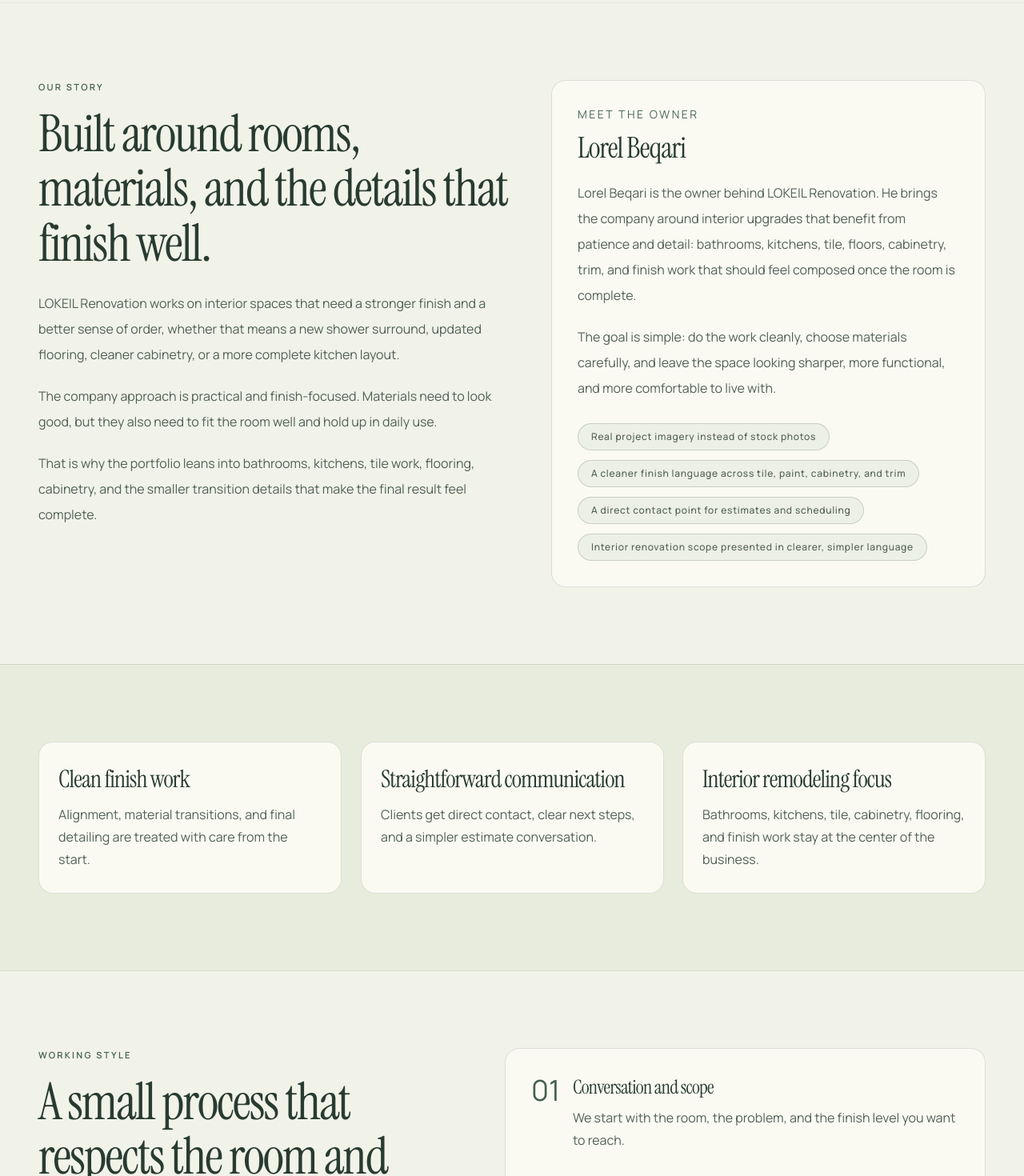
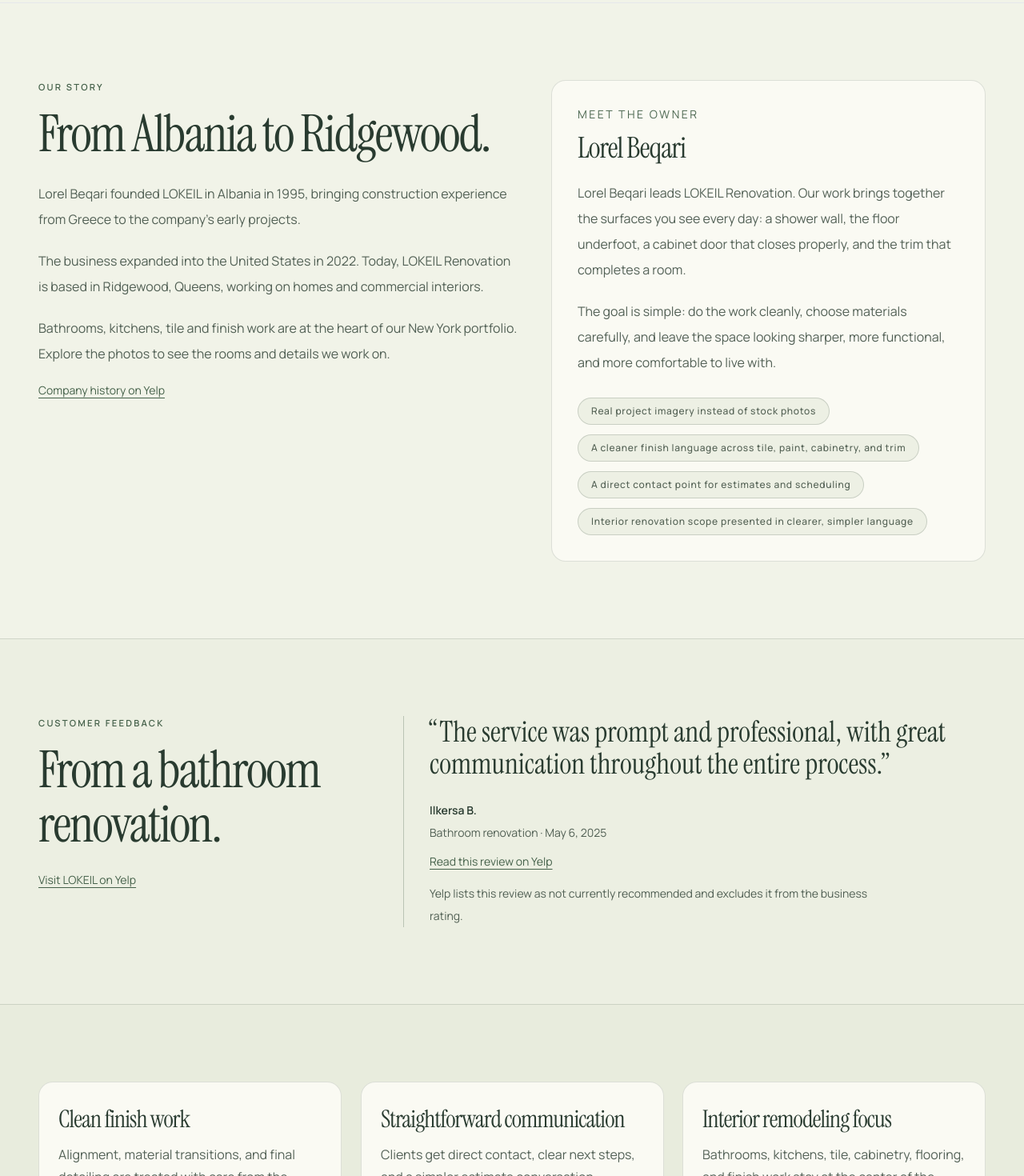
Before and after one commit to donaldlena833-cyber/lokeil-website, a Next.js app: page /about in a window 1280 px wide. Shown: the part 1000-2470 px from the top of the page at 80% size. Built offline with nearby package versions, Linux system fonts and the light colour scheme.

Commit message:
Add sourced Yelp customer feedback and align business details (#35)

```diff
--- a/app/about/page.tsx
+++ b/app/about/page.tsx
@@ -1,6 +1,7 @@
 import type { Metadata } from 'next';
 import Image from 'next/image';
 import Link from 'next/link';
+import CustomerFeedback from '../components/CustomerFeedback';
 
 import {
   featuredImages,
@@ -13,7 +14,7 @@
 export const metadata: Metadata = buildPageMetadata({
   title: 'About Our Queens Remodeling Team',
   description:
-    'Learn about LOKEIL Renovation, owner Lorel Beqari, and the interior remodeling approach behind the company\'s bathrooms, kitchens, tile, and finish work.',
+    'Meet Lorel Beqari and learn LOKEIL’s story from Albania in 1995 to its US expansion in 2022 and today’s remodeling work from Ridgewood, Queens.',
   path: '/about',
 });
 
@@ -80,21 +81,21 @@
         <div className="site-shell grid gap-10 lg:grid-cols-[1.05fr_0.95fr]">
           <div data-reveal="fade-up">
             <p className="eyebrow">Our story</p>
-            <h2 className="section-title mt-4">Built around rooms, materials, and the details that finish well.</h2>
+            <h2 className="section-title mt-4">{siteData.history.heading}</h2>
             <div className="mt-6 space-y-5 text-base leading-8 text-ink/80">
               <p>
-                {siteData.brandName} works on interior spaces that need a stronger finish and a better
-                sense of order, whether that means a new shower surround, updated flooring,
-                cleaner cabinetry, or a more complete kitchen layout.
+                {siteData.history.origin}
               </p>
               <p>
-                The company approach is practical and finish-focused. Materials need to look good,
-                but they also need to fit the room well and hold up in daily use.
+                {siteData.history.expansion}
               </p>
               <p>
-                That is why the portfolio leans into bathrooms, kitchens, tile work, flooring,
-                cabinetry, and the smaller transition details that make the final result feel complete.
+                Bathrooms, kitchens, tile and finish work are at the heart of our New York
+                portfolio. Explore the photos to see the rooms and details we work on.
               </p>
+              <a href={siteData.yelp} target="_blank" rel="noopener noreferrer" className="inline-block text-sm text-accent underline underline-offset-4">
+                Company history on Yelp<span className="sr-only">, opens in a new tab</span>
+              </a>
             </div>
           </div>
 
@@ -104,9 +105,9 @@
             </p>
             <h3 className="mt-3 text-4xl text-ink">{siteData.owner}</h3>
             <p className="mt-5 text-base leading-8 text-ink/80">
-              Lorel Beqari is the owner behind {siteData.brandName}. He brings the company around
-              interior upgrades that benefit from patience and detail: bathrooms, kitchens, tile,
-              floors, cabinetry, trim, and finish work that should feel composed once the room is complete.
+              {siteData.owner} leads {siteData.brandName}. Our work brings together the surfaces
+              you see every day: a shower wall, the floor underfoot, a cabinet door that closes
+              properly, and the trim that completes a room.
             </p>
             <p className="mt-5 text-base leading-8 text-ink/80">
               The goal is simple: do the work cleanly, choose materials carefully, and leave the
@@ -123,6 +124,8 @@
           </div>
         </div>
       </section>
+
+      <CustomerFeedback />
 
       <section className="section-rule section-space bg-sage-soft/60">
         <div className="site-shell grid gap-6 lg:grid-cols-3">
--- /dev/null
+++ b/app/components/CustomerFeedback.tsx
@@ -0,0 +1,31 @@
+import { customerFeedback } from '../customerFeedback';
+import { siteData } from '../siteData';
+
+export default function CustomerFeedback() {
+  return (
+    <section id="customer-feedback" className="section-rule section-space scroll-mt-20 bg-sage-soft/40" aria-labelledby="customer-feedback-title">
+      <div className="site-shell grid gap-8 lg:grid-cols-[0.7fr_1.3fr] lg:gap-16">
+        <div>
+          <p className="eyebrow">Customer feedback</p>
+          <h2 id="customer-feedback-title" className="section-title mt-4">From a bathroom renovation.</h2>
+          <a href={siteData.yelp} target="_blank" rel="noopener noreferrer" className="mt-6 inline-block text-sm text-accent underline underline-offset-4">
+            Visit LOKEIL on Yelp<span className="sr-only">, opens in a new tab</span>
+          </a>
+        </div>
+        <figure className="min-w-0 border-l border-accent/30 pl-6 sm:pl-8">
+          <blockquote className="max-w-3xl font-serif text-3xl leading-[1.35] text-ink sm:text-4xl">
+            <p>“{customerFeedback.excerpt}”</p>
+          </blockquote>
+          <figcaption className="mt-6 text-sm leading-7 text-ink/80">
+            <p className="font-semibold text-ink">{customerFeedback.author}</p>
+            <p>{customerFeedback.project} · <time dateTime={customerFeedback.date}>{customerFeedback.dateDisplay}</time></p>
+            <a href={customerFeedback.sourceUrl} target="_blank" rel="noopener noreferrer" className="mt-2 inline-block text-accent underline underline-offset-4">
+              Read this review on Yelp<span className="sr-only">, opens in a new tab</span>
+            </a>
+            <p className="mt-3 max-w-xl">{customerFeedback.sourceNote}</p>
+          </figcaption>
+        </figure>
+      </div>
+    </section>
+  );
+}
--- a/app/components/Footer.tsx
+++ b/app/components/Footer.tsx
@@ -67,8 +67,9 @@
                 </a>
               </li>
               <li>{siteData.location}</li>
-              <li>{siteData.hours[0].label}: {siteData.hours[0].value}</li>
-              <li>{siteData.hours[1].label}: {siteData.hours[1].value}</li>
+              {siteData.hours.map((hour) => (
+                <li key={hour.label}>{hour.label}: {hour.value}</li>
+              ))}
             </ul>
             <a
               href={siteData.instagram}
--- a/app/contact/page.tsx
+++ b/app/contact/page.tsx
@@ -54,6 +54,20 @@
           </aside>
         </div>
       </section>
+      <section id="payment-options" className="scroll-mt-20 border-t border-ink/10 py-10 sm:py-12" aria-labelledby="payment-options-title">
+        <div className="site-shell grid max-w-5xl gap-8 sm:grid-cols-2">
+          <div>
+            <h2 id="payment-options-title" className="text-3xl">Payment options</h2>
+            <p className="mt-4 text-base leading-7 text-ink/80">We accept {siteData.paymentMethods.join(', ')}.</p>
+            <p className="mt-3 text-sm leading-7 text-ink/80">We’ll agree on the project price, payment schedule, and chosen method before work begins.</p>
+          </div>
+          <div>
+            <h2 className="text-3xl">Communication</h2>
+            <p className="mt-4 text-base leading-7 text-ink/80">{siteData.communicationNote}</p>
+            <p className="mt-3 text-sm leading-7 text-ink/80">Let us know how you prefer to communicate when you contact us about your project.</p>
+          </div>
+        </div>
+      </section>
       <section className="border-t border-ink/10 bg-sage-soft/45 py-10 sm:py-12">
         <div className="site-shell grid max-w-5xl gap-7 sm:grid-cols-2">
           <div><h2 className="text-3xl">Have photos ready?</h2><p className="mt-4 max-w-md text-base leading-7 text-ink/80">A wide view, one close detail, and approximate measurements help us understand the starting point. Attach them to your estimate email.</p></div>
--- /dev/null
+++ b/app/customerFeedback.ts
@@ -0,0 +1,19 @@
+// Public Yelp review checked on October 2, 2026. Keep its filtering status
+// alongside the excerpt; this individual review is not a business rating.
+export const customerFeedback = {
+  author: 'Ilkersa B.',
+  project: 'Bathroom renovation',
+  date: '2025-05-06',
+  dateDisplay: 'May 6, 2025',
+  excerpt: 'The service was prompt and professional, with great communication throughout the entire process.',
+  sourceUrl: 'https://www.yelp.com/not_recommended_reviews/lokeil-ridgewood',
+  sourceNote: 'Yelp lists this review as not currently recommended and excludes it from the business rating.',
+} as const;
+
+export const customerFeedbackMarkdown = [
+  '## From a bathroom renovation',
+  `> ${customerFeedback.excerpt}`,
+  `${customerFeedback.author}. ${customerFeedback.project}. ${customerFeedback.dateDisplay}.`,
+  customerFeedback.sourceNote,
+  `Read this review on Yelp: ${customerFeedback.sourceUrl}`,
+].join('\n\n');
--- a/app/page.tsx
+++ b/app/page.tsx
@@ -1,6 +1,7 @@
 import type { Metadata } from 'next';
 import Image from 'next/image';
 import Link from 'next/link';
+import CustomerFeedback from './components/CustomerFeedback';
 
 import {
   coreServices,
@@ -247,6 +248,8 @@
         </div>
       </section>
 
+      <CustomerFeedback />
+
       <section className="section-rule section-space">
         <div className="site-shell grid gap-10 lg:grid-cols-[0.92fr_1.08fr]">
           <div data-reveal="fade-up">
--- a/app/services/content/tile-installation.ts
+++ b/app/services/content/tile-installation.ts
@@ -2,6 +2,7 @@
 export const projectFit = [
   'Bathroom wall tile, shower surrounds, niches, benches, and tub areas',
   'Bathroom floors, kitchen backsplashes, and interior tile feature surfaces',
+  'Ceramic, porcelain, mosaic, and marble tile installation or replacement',
   'Layout planning for grout lines, edge trim, corners, and transitions',
   'Queens apartments and homes where tile work connects to plaster, paint, flooring, and finish details',
 ] as const;
@@ -68,6 +69,10 @@
 
 export const faqs = [
   {
+    q: 'Which tile materials does LOKEIL install?',
+    a: 'LOKEIL installs and replaces ceramic, porcelain, mosaic, and marble tile for interior remodeling projects.',
+  },
+  {
     q: "How do I compare tile installation quotes fairly?",
     a: "Compare the same surface preparation, removal, tile layout, wet area assembly where relevant, edge trim, grout, sealant, and final cleanup. A price for setting tile alone is a different scope from preparing and finishing the whole area. Supply the same room photos and material details to each installer.",
   },
--- a/app/siteData.ts
+++ b/app/siteData.ts
@@ -25,10 +25,18 @@
   socialImage: '/opengraph-image',
   socialImageAlt: 'LOKEIL Renovation interior remodeling in Ridgewood, Queens.',
   hours: [
-    { label: 'Monday - Friday', value: '10:00 AM - 6:00 PM' },
-    { label: 'Saturday', value: '12:00 PM - 5:00 PM' },
-    { label: 'Sunday', value: 'Closed' },
+    { label: 'Monday to Thursday', value: '8:30 AM to 5:30 PM', days: ['Monday', 'Tuesday', 'Wednesday', 'Thursday'], opens: '08:30', closes: '17:30' },
+    { label: 'Friday', value: '8:30 AM to 6:00 PM', days: ['Friday'], opens: '08:30', closes: '18:00' },
+    { label: 'Saturday', value: '10:00 AM to 6:00 PM', days: ['Saturday'], opens: '10:00', closes: '18:00' },
+    { label: 'Sunday', value: '10:30 AM to 4:00 PM', days: ['Sunday'], opens: '10:30', closes: '16:00' },
   ],
+  paymentMethods: ['credit cards', 'Zelle', 'Venmo', 'PayPal', 'Cash App'],
+  communicationNote: 'American Sign Language communication is available.',
+  history: {
+    heading: 'From Albania to Ridgewood.',
+    origin: 'Lorel Beqari founded LOKEIL in Albania in 1995, bringing construction experience from Greece to the company’s early projects.',
+    expansion: 'The business expanded into the United States in 2022. Today, LOKEIL Renovation is based in Ridgewood, Queens, working on homes and commercial interiors.',
+  },
 } as const;
 
 export const estimateEmailHref = `mailto:${siteData.email}?subject=${encodeURIComponent('Remodeling estimate request')}&body=${encodeURIComponent('Project neighborhood: \nRoom or service: \nWhat I want to change: \nApproximate timeline: \nBest number to reach me: \nHow did you hear about LOKEIL? \n\nI can attach current room photos and finish references to this email.')}`;
```
Also changed, not shown: app/agent-markdown/[[...slug]]/route.ts (+9 -2 lines), app/schema.ts (+8 -14 lines), 1 other file (tests, documents, lock files or other folders).
